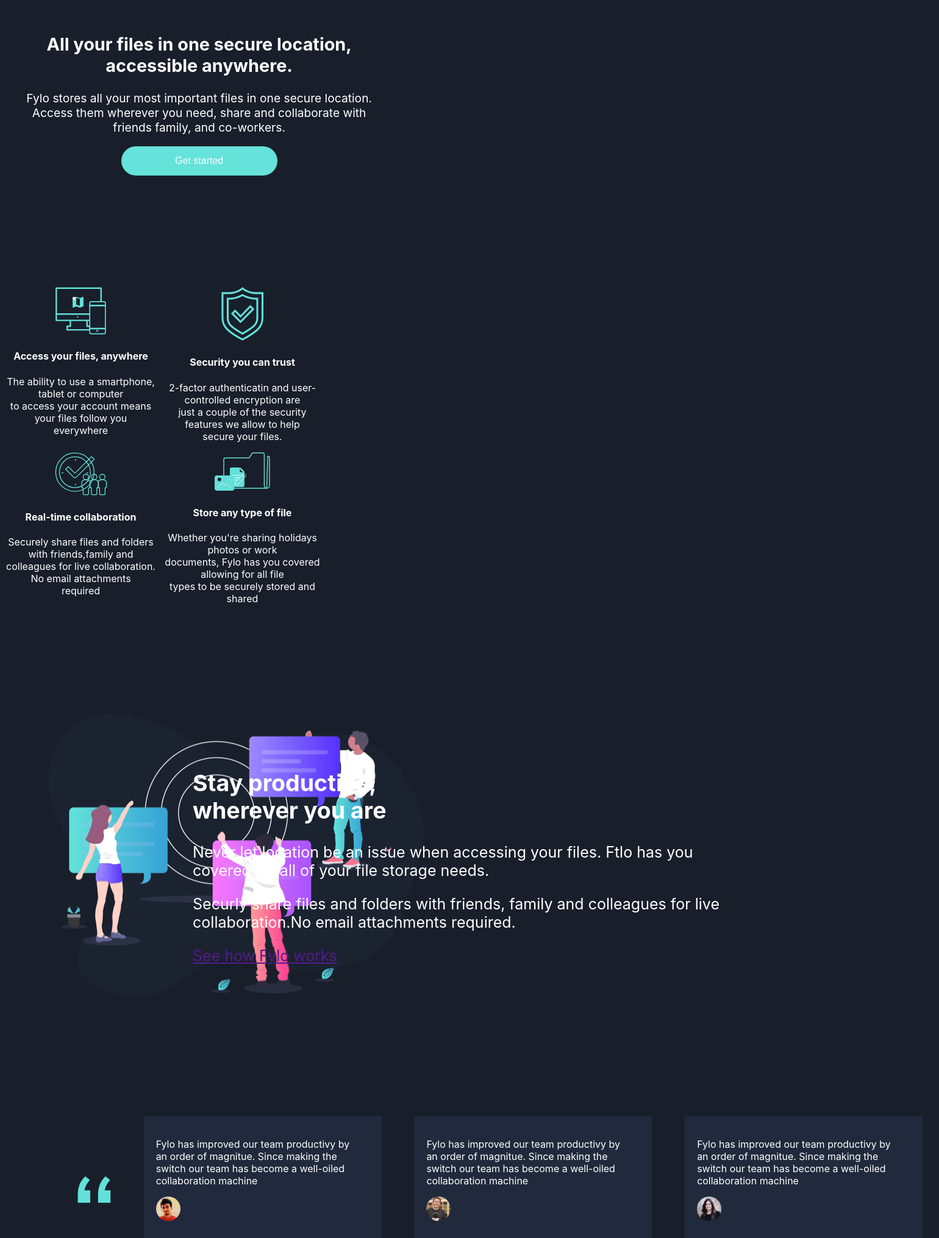
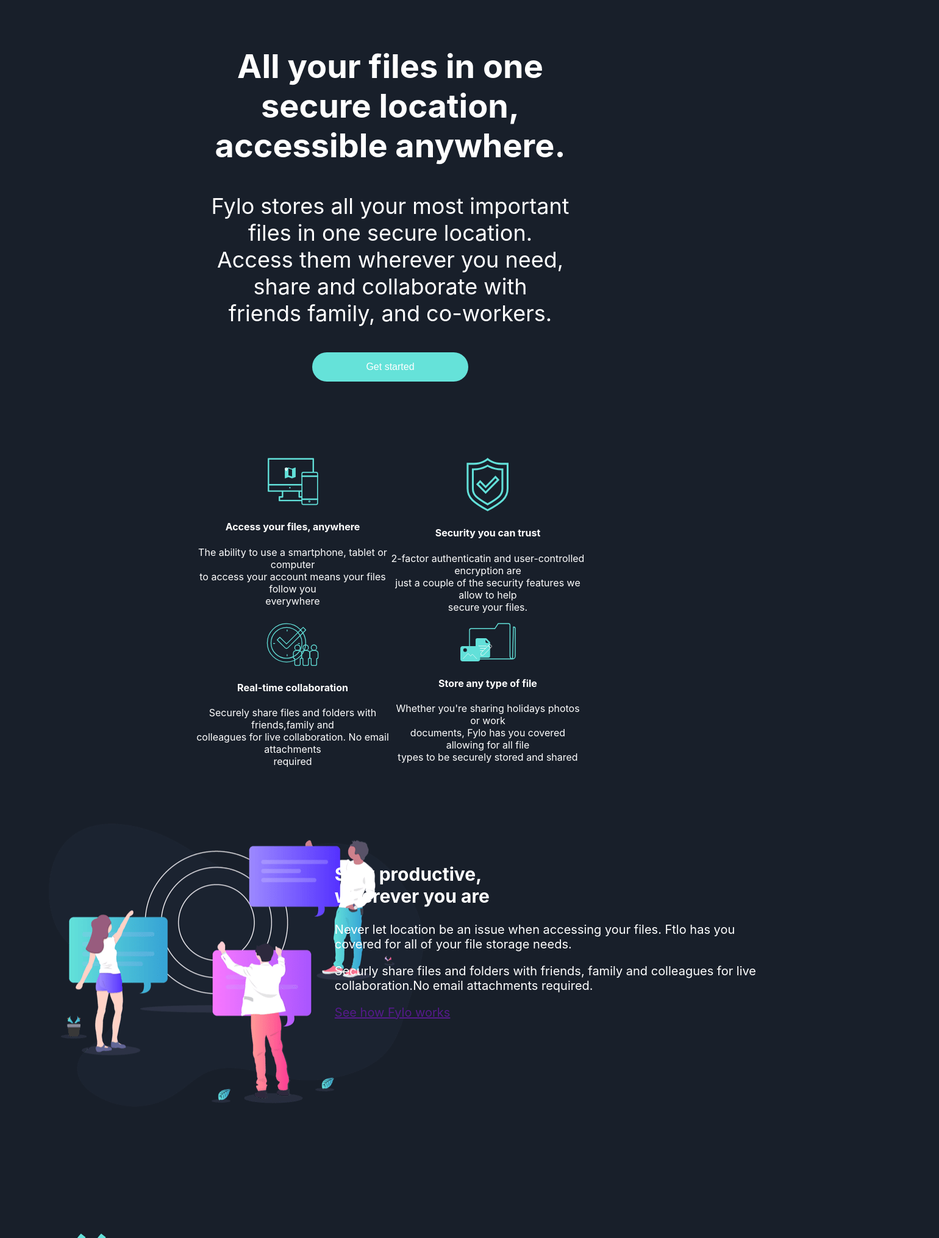
Before and after one commit to jokale/fylo, a React (Create React App) app: page / in a window 1280 px wide. Shown: the part 769-2800 px from the top of the page at 61% size, 1540 px wide, since content can reach past the window. Built offline with nearby package versions, Linux system fonts and the light colour scheme.

Commit message:
fix components

```diff
--- a/public/index.html
+++ b/public/index.html
@@ -24,6 +24,9 @@
       work correctly both with client-side routing and a non-root public URL.
       Learn how to configure a non-root public URL by running `npm run build`.
     -->
+
+    <!-- <link href="https://cdn.jsdelivr.net/npm/bootstrap@5.0.0-beta2/dist/css/bootstrap.min.css" rel="stylesheet" integrity="sha384-BmbxuPwQa2lc/FVzBcNJ7UAyJxM6wuqIj61tLrc4wSX0szH/Ev+nYRRuWlolflfl" crossorigin="anonymous">
+<script src="https://cdn.jsdelivr.net/npm/bootstrap@5.0.0-beta2/dist/js/bootstrap.bundle.min.js" integrity="sha384-b5kHyXgcpbZJO/tY9Ul7kGkf1S0CWuKcCD38l8YkeH8z8QjE0GmW1gYU5S9FOnJ0" crossorigin="anonymous"></script> -->
     <title>React App</title>
   </head>
   <body>
--- a/src/App.js
+++ b/src/App.js
@@ -11,6 +11,8 @@
 import security from "./Icons/security.svg";
 import collab from "./Icons/collab.svg";
 import anyfile from "./Icons/anyfile.svg";
+import location from "./Icons/location.svg";
+
 
 
 import p1 from "./Images/p1.jpg"
@@ -79,14 +81,14 @@
 
       <div className="op1">
       <p>Fylo has improved our team productivy by <br></br>an order of magnitue. Since making the <br></br> switch our team has become a well-oiled <br></br>collaboration machine</p>
-      <img src={p1} className="p1" alt="picture of white woman"/>
+      <img src={p1} className="p1" alt="picture of south asian man"/>
       <h5>Satish Patel</h5>
       <h6>Founder & CEO, Huddle</h6>
       </div>
 
       <div className="op2">
       <p>Fylo has improved our team productivy by <br></br>an order of magnitue. Since making the <br></br> switch our team has become a well-oiled <br></br>collaboration machine</p>
-      <img src={p2} className="p2" alt="picture of white woman"/>
+      <img src={p2} className="p2" alt="picture of white man"/>
       <h5>Bruce McKenzie</h5>
       <h6>Founder & CEO, Huddle</h6>
       </div>
@@ -94,7 +96,6 @@
       <div className="op3">
       <p>Fylo has improved our team productivy by <br></br>an order of magnitue. Since making the <br></br> switch our team has become a well-oiled <br></br>collaboration machine</p>
       <img src={p3} className="p3" alt="picture of white woman"/>
-
       <h5>Iva Boyd</h5>
       <h6>Founder & CEO, Huddle</h6>
       </div>
@@ -106,13 +107,43 @@
       <div>
         <h1>Get early access today</h1>
         <p>It only takes a minute to sign up and our free starter tier is extremely generous. If you have any <br></br> questions, our support team would be happy to help you. </p>
-          <div className="input">
           <input required placeholder="johnappleseed#.com"></input>
             <button>Get Started For Free</button>
 
-          </div>
         </div>
 
+    </div>
+
+    <div className="footer">
+     <br></br>
+
+      <h1>hello i am a footer</h1>
+       <div></div> <br></br>
+       <img src={logo} className="mainlogo" alt="logo" />
+      <div id="location">
+      <img src={location} className="location" alt="picture of white woman"/>
+        <p>Lorem ipsum dolor sit amet, consectetur <br></br>adipiscing elit, sed do eiusmod tempor <br></br> incididunt ut labore et dolore magna aliqua</p>
+      </div>
+      <div>
+        <p>contact number</p> <br></br>
+        <p>email</p>
+        <div className="webgrid">
+        <div className="webgridone">
+                  <p id="pfooter">About us</p>
+                  <p id="pfooter">Jobs</p>
+                  <p id="pfooter">Press</p>
+                  <p id="pfooter">Blog</p>
+                </div>
+
+                <div className="webgridtwo">
+                  <p id="pfooter">Contact us</p>
+                  <p id="pfooter">Terms</p>
+                  <p id="pfooter">Privacy</p>
+                </div>
+
+        </div>
+
+      </div>
     </div>
 
       {/* <img src={bg} className="background" alt="dark swirl background"/>  */}
--- a/src/index.css
+++ b/src/index.css
@@ -15,7 +15,7 @@
 html {
   background-color: hsl(218, 28%, 13%);
   /* background-color: violet; */
-  width: 1440px;
+  /* width: 1440px; */
 }
 
 
@@ -47,17 +47,14 @@
   width: 50%;
 }
 
-.productive-drawing {
-  display: block;
-  margin-left: auto;
-  margin-right: auto;
-  position:absolute; top: 1940px; left: 80px;
-}
 
 
 .introtext {
-  position: absolute; top: 800px; right: 670px;
-  font-size: larger;
+  position: absolute; top: 100vh; right: 25vmax;
+  font-size: 36px;
+  width: 50%;
+  text-align: center;
+
 }
 
 
@@ -77,17 +74,23 @@
 .grid {
   display: grid;
   grid-template-columns: repeat(2, 1.5fr);
-  position: absolute; top: 1240px; right: 750px;
+  position: absolute; top: 190vh; right: 25vmax;
+  width: 50%;
 
   /* text-align: center; */
 
 }
 
-
+.productive-drawing {
+  display: block;
+  margin-left: auto;
+  margin-right: auto;
+  position:absolute; top: 265vh; left: 10vh;
+}
 
 .prodpara{
-  position: absolute; top: 2000px; right: 100px;
-  font-size: 25px;
+  position: absolute; top: 270vh; right: 5vh;
+  font-size: 20px;
   text-align: left;
 
 }
@@ -96,10 +99,11 @@
 
     display: flex;
     grid-template-columns: repeat(4, .5fr);
-    position: relative; top: 2600px; right: -100px;
+    position: relative; top: 350vh; right: 6vh;
     justify-content: space-around;
     flex-direction: row;
    align-items: center;
+   place-items: center;
 
 
 }
@@ -108,37 +112,89 @@
   background-color: hsl(219, 30%, 18%);
   height: 200px;
   width: 350px;
-  padding: 20px;
-  text-align: justify
+  padding: 30px;
+  text-align: justify;
+  border-radius: 5px
 }
 
 .op2{
   background-color: hsl(219, 30%, 18%);
-  height: 200px;
+  height: 196px;
   width: 350px;
-  padding: 20px;
-  text-align: justify
+  padding: 30px;
+  text-align: justify;
+  border-radius: 5px
+
 }
 
 .op3{
   background-color: hsl(219, 30%, 18%);
   height: 200px;
   width: 350px;
-  padding: 20px;
+  padding: 30px;
   text-align: justify;
-  box-shadow: black;
+  border-radius: 5px;
 }
 
 
-.form{
-  position: absolute; bottom: -2300px; right: 50vh;
-  background-color: hsl(217, 28%, 15%);
-  width: 900px;
+.quotes{
+  position: relative; left: 21vh; top: -14.5vh;
+  z-index: -1;
 }
 
-.input{
+.form{
+  position: absolute; bottom: -340vh; right: 35vh;
+  background-color: hsl(217, 28%, 15%);
+  width: 50%;
+  height: 300px;
+  border-radius: 10px;
+  align-self: center;
+  padding-left: 50px;
+  padding-right: 50px;
+  padding-top: 40px;
+
+}
+
+input{
   align-items: baseline;
   justify-items: center;
+  border-radius: 25px;
+  width: 450px;
+  height: 40px;
+  border: none;
+  padding-right: 10px;
+}
+
+.webgrid{
+  display: grid;
+  grid-template-columns: repeat(2, 1.5fr);
+  align-items: right;
+  justify-content: right;
+}
+
+/* .webgridone{
+  position: absolute; right: 60vh;
+}
+
+.webgridtwo{
+  position: absolute; right: 40vh; top: 20vh;
+} */
+
+.footer{
+  background-color: pink
+
+  /* hsl(216, 53%, 9%) */
+
+  ;
+  position: absolute; top: 430vh;
+  max-width: 100%;
+  width: 100%;
+  height: auto;
+  z-index: -1;
+  display: grid;
+  grid-template-columns: repeat(6, .5fr);
+  /* grid-column: 5; */
+
 }
 /* images */
 
```
Also changed, not shown: src/Icons/location.svg (renamed from src/Icons/icon-location.svg).
